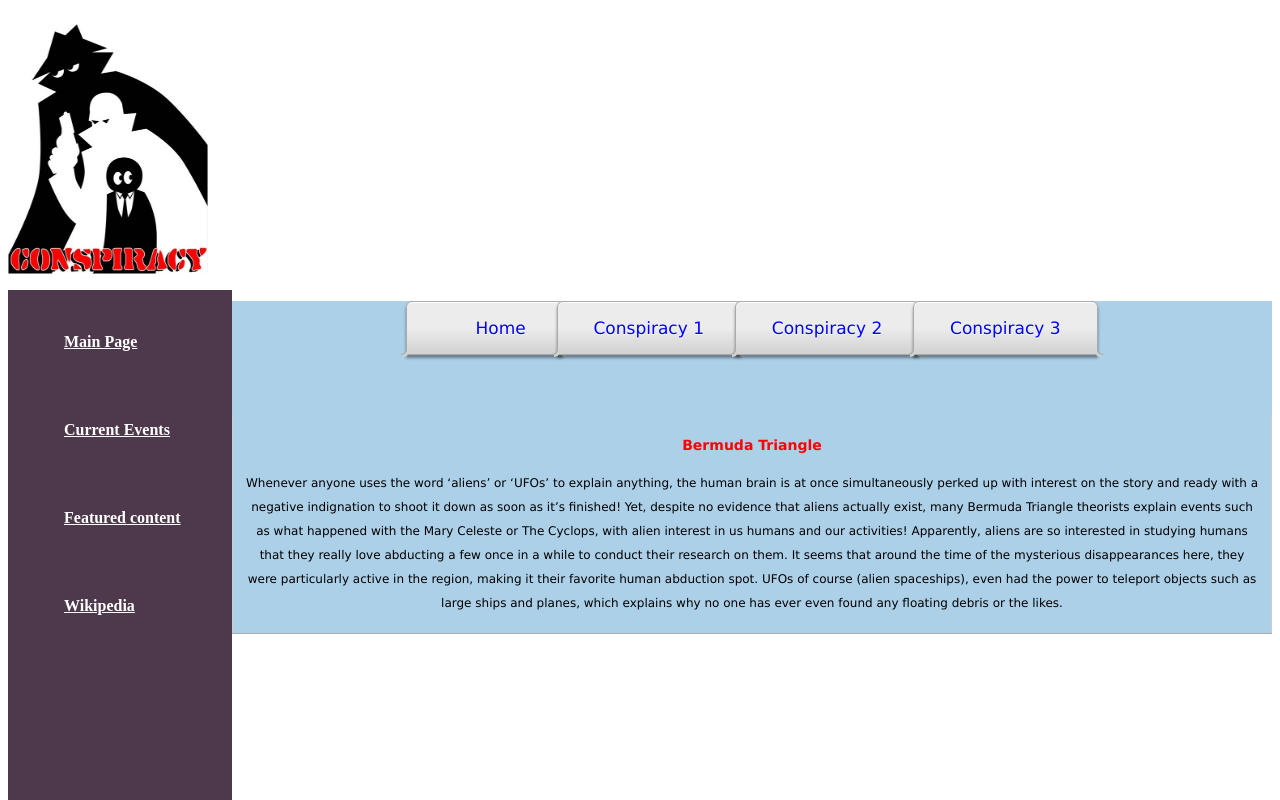
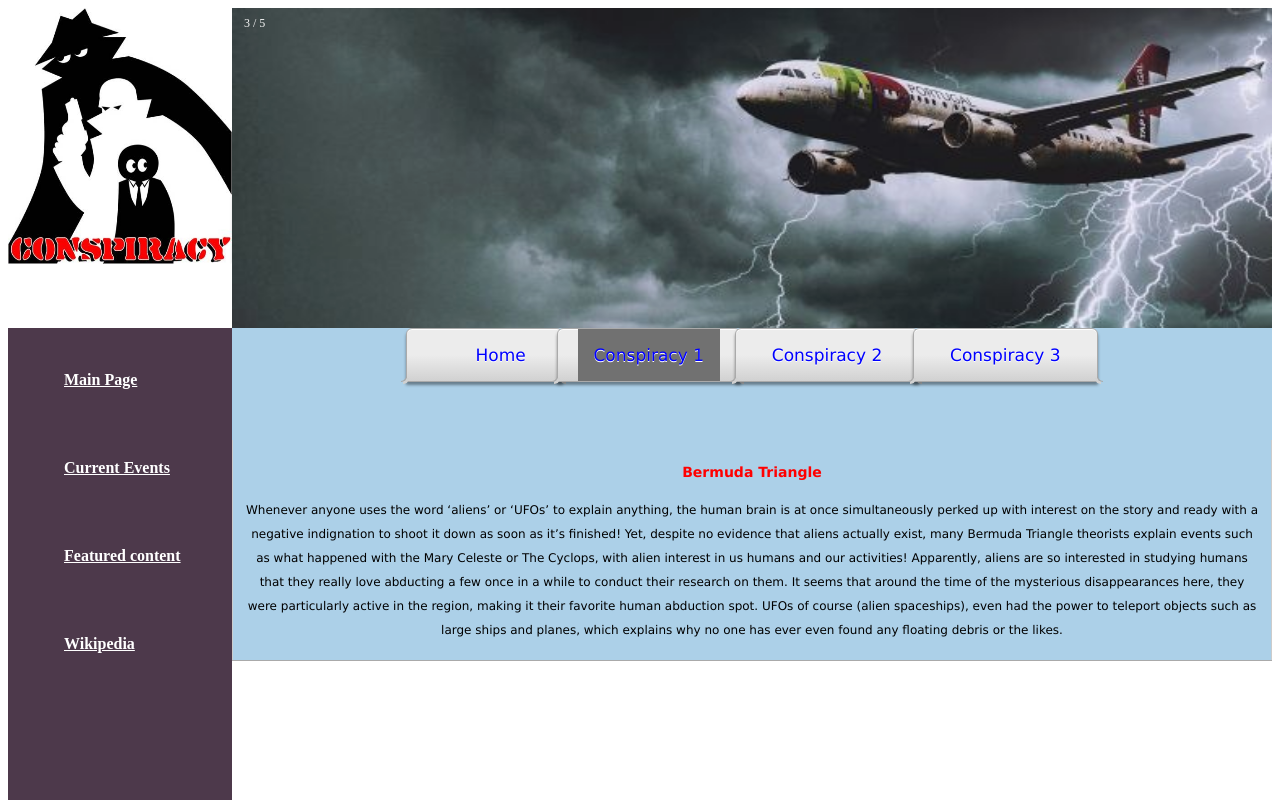
Before and after one commit to codeskiller/CS-174, a plain HTML site: page HW1/index.html in a window 1280 px wide. Both pictures are taken after a click on the link "Conspiracy 1". Shown: the top 800 px of the page. Drawn offline with Linux system fonts and the light colour scheme.

Commit message:
added slide show

```diff
--- a/HW1/index.html
+++ b/HW1/index.html
@@ -1,14 +1,46 @@
 <head>
 	<meta charset="utf-8"/>
 	<link rel="stylesheet" href="stylesheet.css"/>
-	<img rel= "favicon" type="image/x-icon" href="favicon.ico"/>
+	<link rel= "icon" type="image/x-icon" href="images/favicon.ico"/>
+	<meta name="viewport" content="width=device-width, initial-scale=1">
 	<title>Conspiracy Theory</title>
 
 </head>
 <body>
-	<p>
-		<img rel="icon" type="display: block" width= "200" height= "250" src="icon.jpg"/>
-	</p>
+	<div id="top">
+		<div id="logo">
+			<img rel="icon" src="images/icon.jpg"/>
+		</div>
+		<div class="slideshow-container">
+
+			<div class="mySlides fade">
+			  <div class="numbertext">1 / 5</div>
+			  <img src="images/btriangle.jpg" style="height:80%;width:100%">
+			</div>
+
+			<div class="mySlides fade">
+			  <div class="numbertext">2 / 5</div>
+			  <img src="images/conspiracy-theory.jpg" style="height:80%;width:100%">
+			</div>
+
+			<div class="mySlides fade">
+			  <div class="numbertext">3 / 5</div>
+			  <img src="images/plane triangle.jpg" style="height:80%;width:100%">
+			</div>
+
+			<div class="mySlides fade">
+			  <div class="numbertext">4 / 5</div>
+			  <img src="images/theorist.jpg" style="height:80%;width:100%">
+			</div>
+
+			<div class="mySlides fade">
+			  <div class="numbertext">5 / 5</div>
+			  <img src="images/triangle.jpg" style="height:80%;width:100%">
+			</div>
+		</div>
+
+	</div>
+
 	<div id="menu" class="menu">
 
 			<ul><span id="main"><a href="index.html"> Main Page</span></ul>
@@ -46,11 +78,30 @@
 		<p> add you conspiracy 1 here</p>
 	</div>
 	<div id="Conspiracy3" class="tabcontent">
-		<h3>Conspiracy 2</h3>
-		<p> add you conspiracy 1 here</p>
+		<h3>Conspiracy 3</h3>
+		<p> add you conspiracy 3 here</p>
 	</div>
 
 	</div>
+	<!-- function to make slide show-->
+	<script>
+		var slideIndex = 0;
+		showSlides();
+
+		function showSlides() {
+		    var i;
+		    var slides = document.getElementsByClassName("mySlides");
+
+		    for (i = 0; i < slides.length; i++) {
+		       slides[i].style.display = "none";
+		    }
+		    slideIndex++;
+		    if (slideIndex> slides.length) {slideIndex = 1}
+
+		    slides[slideIndex-1].style.display = "block";
+    		setTimeout(showSlides, 3500); // Change image every 2 seconds
+		}
+	</script>
 
 	<!--function to show content when it is clicked on tabs-->
 	<script>
--- a/HW1/stylesheet.css
+++ b/HW1/stylesheet.css
@@ -19,6 +19,45 @@ h3 {
 #menu a{
 	color: white;
 
+}
+#logo img {
+	width: 14em;
+	height: 16em;
+	float: left;
+}
+.slideshow-container {
+  max-width: 67em;
+  max-height: 20em;
+  margin-left: 14em;
+  position: relative;
+
+}
+.numbertext {
+  color: #f2f2f2;
+  font-size: 12px;
+  padding: 8px 12px;
+  position: absolute;
+  top: 0;
+}
+.active {
+  background-color: #717171;
+}
+/* Fading animation*/
+.fade {
+  -webkit-animation-name: fade;
+  -webkit-animation-duration: 1.5s;
+  animation-name: fade;
+  animation-duration: 1.5s;
+}
+
+@-webkit-keyframes fade {
+  from {opacity: .4}
+  to {opacity: 1}
+}
+
+@keyframes fade {
+  from {opacity: .4}
+  to {opacity: 1}
 }
 a {
 	color:blue;
@@ -102,9 +141,9 @@ ul.tab {
 
 .header {
 
-    padding: .7rem 0 0;
+    padding: 0rem 0 0;
     margin: 0 0 0 220px;
-    height: 3.3125rem;
+    height: 3rem;
     font-family: appleLogo,sans-serif;
     z-index: 25;
 }
```
Also changed, not shown: HW1/images/btriangle.jpg (added), HW1/images/conspiracy-theory.jpg (added), HW1/images/favicon.ico (renamed from HW1/favicon.ico), HW1/images/guys.png (renamed from HW1/Retina-Logo-transparent.png), HW1/images/icon.jpg (renamed from HW1/icon.jpg), HW1/images/plane triangle.jpg (added), HW1/images/theorist.jpg (added), HW1/images/triangle.jpg (added), 2 other files.
